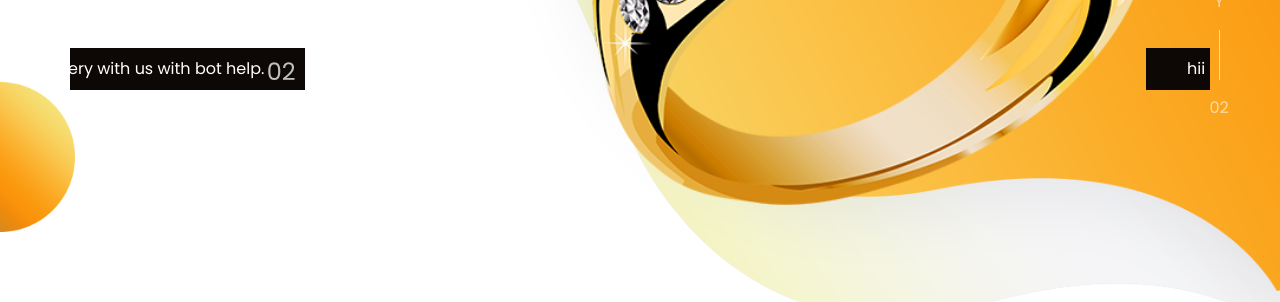
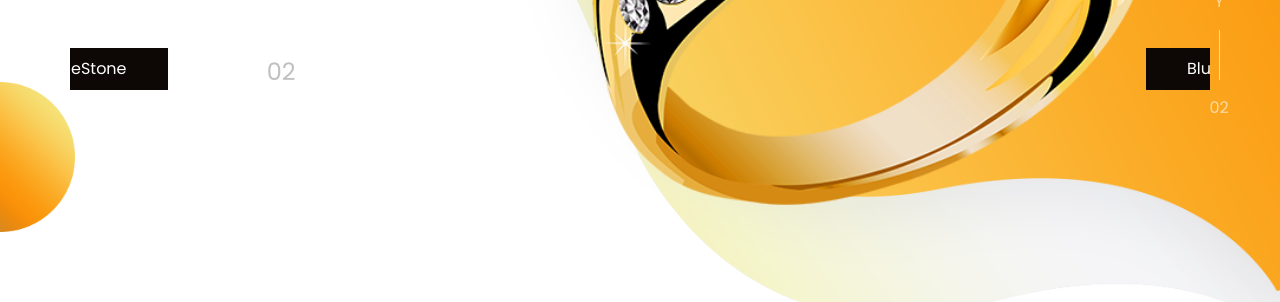
Before and after one commit to nagasiri8501/blue-stone, a plain HTML site: page index.html in a window 1280 px wide. Shown: the part 479-781 px from the top of the page. Drawn offline with nearby package versions, Linux system fonts and the light colour scheme; a script that the page names is missing; a web font is replaced by a local one.

Commit message:
Update index.html

```diff
--- a/index.html
+++ b/index.html
@@ -135,7 +135,7 @@
                       aptent taciti sociosqu ad litora torquent per conubia nostra
                     </p>
                     <div>
-                      <a href="">query with us with bot help.</a>
+                      <a href="index.html">BlueStone</a>
                     </div>
                   </div>
                 </div>
@@ -162,7 +162,7 @@
                       aptent taciti sociosqu ad litora torquent per conubia nostra
                     </p>
                     <div>
-                      <a href="">hii iam bot</a>
+                      <a href="index.html">BlueStone</a>
                     </div>
                   </div>
                 </div>
```
